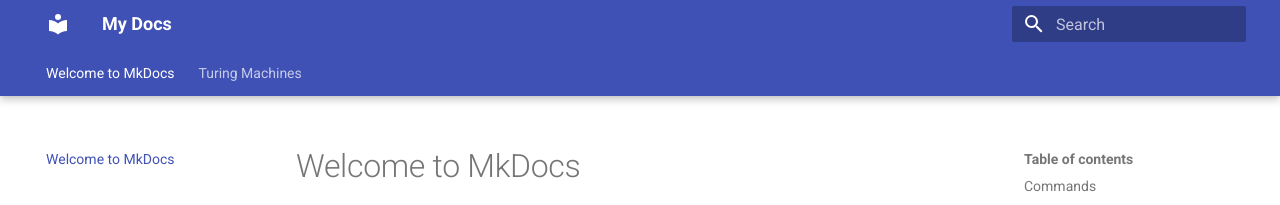
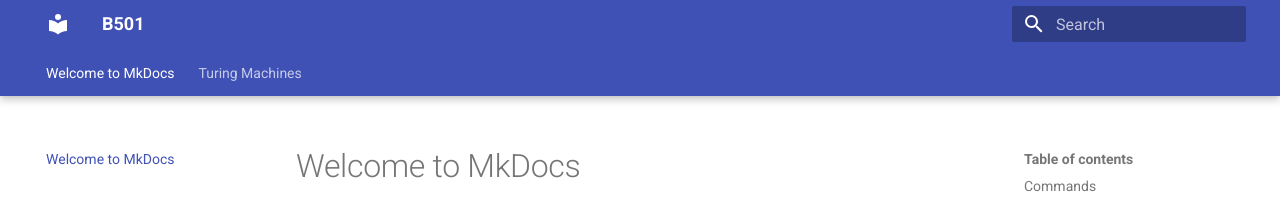
Before and after one commit to deven367/b501-notes, an MkDocs documentation site: the page built from docs/index.md, in a window 1280 px wide. Shown: the top 205 px of the page. Built offline with MkDocs 1.6.1 and Material for MkDocs 9.7.7, drawn with Linux system fonts in a browser that asks for light colours.

Commit message:
update title

```diff
--- a/mkdocs.yml
+++ b/mkdocs.yml
@@ -1,4 +1,4 @@
-site_name: My Docs
+site_name: B501
 theme:
   name: material
   features:
```
